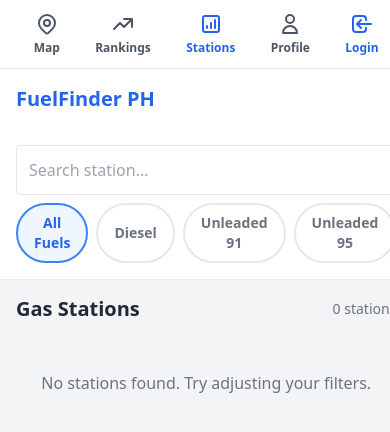
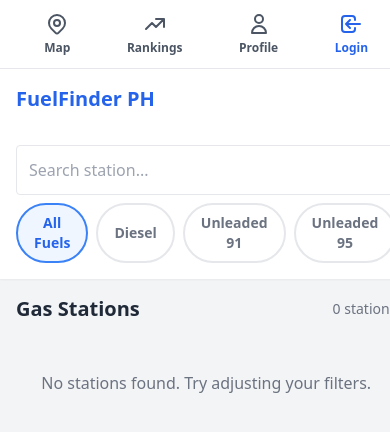
Before and after one commit to acetentacion/GasPrice-Map-Butuan, a website with bundled scripts: page index.html in a window 390 px wide. Shown: the top 432 px of the page. Built offline with nearby package versions, Linux system fonts and the light colour scheme; files whose address does not match are found by name.

Commit message:
Remove redundant Stations button from index.html
- Removed 'Stations' button from desktop sidebar navigation
- Removed 'Stations' button from mobile navigation bar
- The station functionality is now accessible directly through the main station list on the page
- This eliminates redundancy since the page already displays all stations

```diff
--- a/index.html
+++ b/index.html
@@ -90,13 +90,6 @@
         <span>User Rankings</span>
     </button>
 
-    <button onclick="showStationRankings()" class="flex items-center gap-3 w-full p-3 text-blue-600 rounded-xl font-bold hover:bg-blue-50 transition-colors">
-        <svg xmlns="http://www.w3.org/2000/svg" class="h-5 w-5 text-blue-600" fill="none" viewBox="0 0 24 24" stroke="currentColor">
-            <path stroke-linecap="round" stroke-linejoin="round" stroke-width="2" d="M16 8v8m-4-5v5m-4-2v2m-2 4h12a2 2 0 002-2V6a2 2 0 00-2-2H6a2 2 0 00-2 2v12a2 2 0 002 2z" />
-        </svg>
-        <span>Stations</span>
-    </button>
-
     <button onclick="showUserProfile()" class="flex items-center gap-3 w-full p-3 text-gray-600 rounded-xl font-bold hover:bg-gray-100 transition-colors" id="profile-btn" style="display:none;">
         <svg xmlns="http://www.w3.org/2000/svg" class="h-5 w-5 text-purple-500" fill="none" viewBox="0 0 24 24" stroke="currentColor">
             <path stroke-linecap="round" stroke-linejoin="round" stroke-width="2" d="M16 7a4 4 0 11-8 0 4 4 0 018 0zM12 14a7 7 0 00-7 7h14a7 7 0 00-7-7z" />
@@ -147,12 +140,6 @@
                             <path stroke-linecap="round" stroke-linejoin="round" stroke-width="2" d="M13 7h8m0 0v8m0-8l-8 8-4-4-6 6" />
                         </svg>
                         <span class="text-xs font-bold">Rankings</span>
-                    </button>
-                    <button onclick="showStationRankings()" class="flex flex-col items-center gap-1 text-blue-600 hover:text-blue-800 transition-colors">
-                        <svg xmlns="http://www.w3.org/2000/svg" class="h-6 w-6" fill="none" viewBox="0 0 24 24" stroke="currentColor">
-                            <path stroke-linecap="round" stroke-linejoin="round" stroke-width="2" d="M16 8v8m-4-5v5m-4-2v2m-2 4h12a2 2 0 002-2V6a2 2 0 00-2-2H6a2 2 0 00-2 2v12a2 2 0 002 2z" />
-                        </svg>
-                        <span class="text-xs font-bold">Stations</span>
                     </button>
                     <button onclick="showUserProfile()" class="flex flex-col items-center gap-1 text-gray-600 hover:text-purple-600 transition-colors" id="profile-nav-btn">
                         <svg xmlns="http://www.w3.org/2000/svg" class="h-6 w-6" fill="none" viewBox="0 0 24 24" stroke="currentColor">
```
